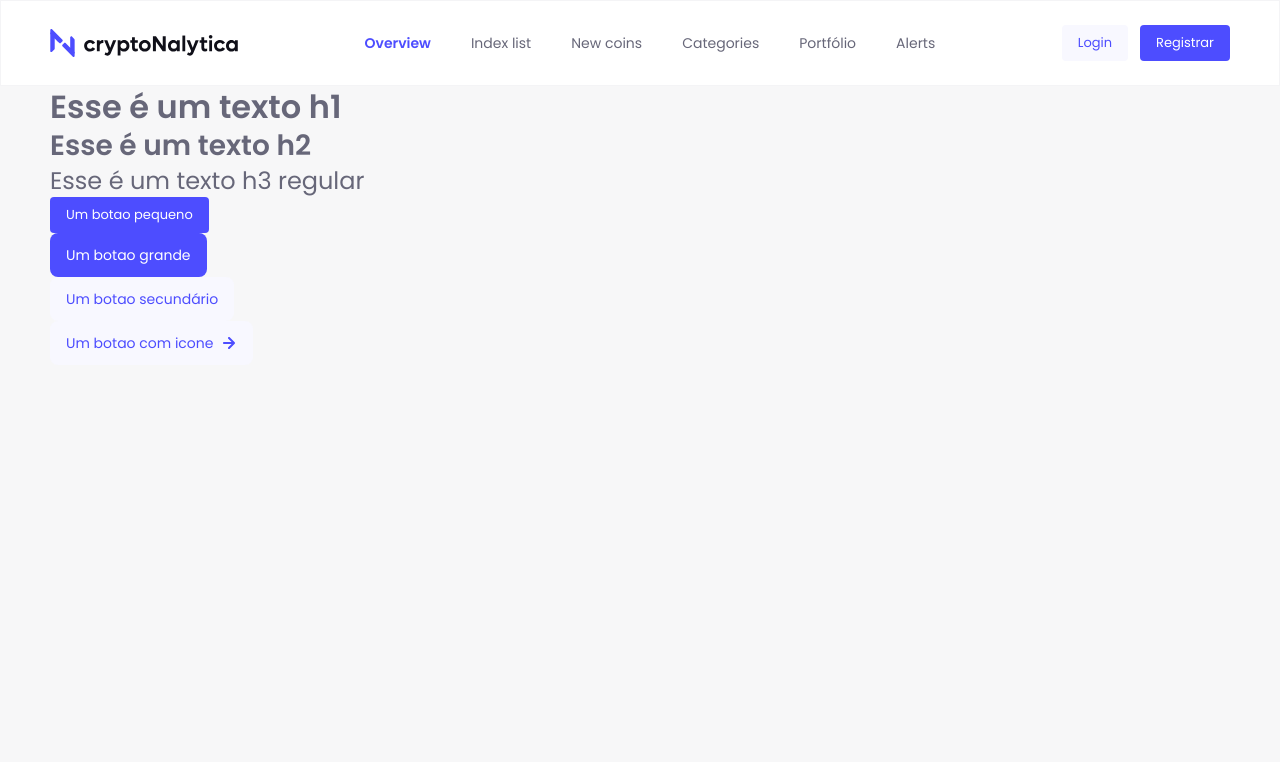
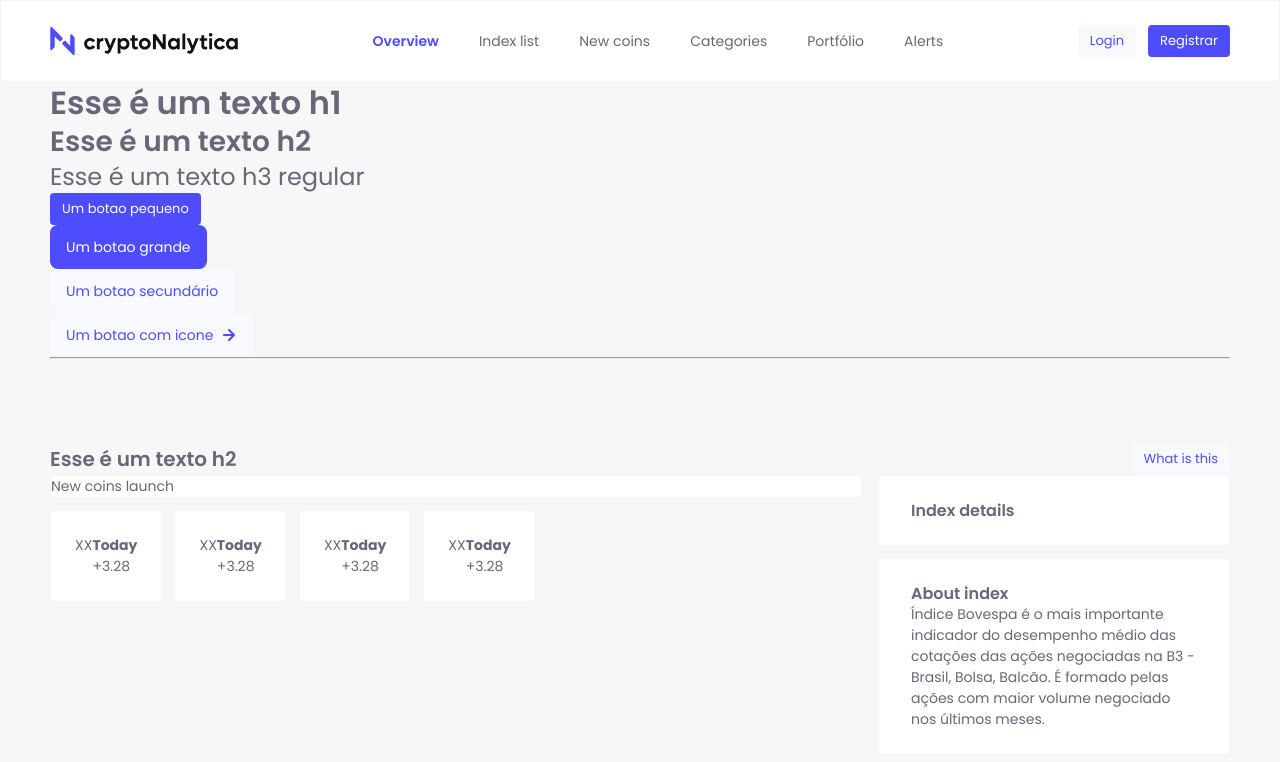
Before and after one commit to criptonalytica/cryptonalytica, a Nuxt app: page / in a window 1280 px wide. Shown: the top 762 px of the page. Built offline with nearby package versions, Linux system fonts and the light colour scheme.

Commit message:
start cards struture

```diff
--- a/assets/scss/_basics.scss
+++ b/assets/scss/_basics.scss
@@ -85,3 +85,5 @@ button {
     flex: 2;
   }
 }
+
+.w100 {width: 100%;}
--- a/assets/scss/main.scss
+++ b/assets/scss/main.scss
@@ -16,7 +16,7 @@ body {
 }
 
 // Default box
-.box {
+.box, .card {
     background: white;
     border: var(--border-grey-1);
     &.h32 {padding-left: 32px; padding-right: 32px;}
--- a/components/designsystem/nButton.vue
+++ b/components/designsystem/nButton.vue
@@ -116,9 +116,9 @@ button {
 
   // Sizes
   &.small {
-    min-height: 36px;
-    min-width: 36px;
-    padding: 0 var(--spacing-xs);
+    min-height: 32px;
+    min-width: 32px;
+    padding: 0 var(--spacing-2-xs);
     border-radius: var(--border-radius-xs);
     font-size: var(--text-s12-font-size);
   }
--- a/pages/index.vue
+++ b/pages/index.vue
@@ -1,7 +1,8 @@
 <template>
-   <main>
+   <section>
     <Header />
-      <div class="container" id="content">
+
+      <main class="container">
           <n-text type="h1">Esse é um texto h1</n-text>
           <n-text type="h2">Esse é um texto h2</n-text>
           <n-text type="h3" weight="regular">Esse é um texto h3 regular</n-text>
@@ -11,8 +12,47 @@
           <n-button size="medium">Um botao grande</n-button>
           <n-button size="medium" hierarchy="secondary">Um botao secundário</n-button>
           <n-button size="medium" hierarchy="secondary" iconPosition="right" icon="arrow-right">Um botao com icone</n-button>
-      </div>
-    </main>
+
+          <hr>
+          <br><br><br><br>
+
+        <section id="new-coins-index">
+            <div class="top-box flex between middle">
+                <n-text type="h4">Esse é um texto h2</n-text>
+                <n-button size="small" hierarchy="secondary">What is this</n-button>
+            </div>
+
+            <section class="flex gap-spacing-xs">
+                <section class="flex column gap-spacing-2-xs flex-1">
+                    <section id="new-coins-launch" class="card w100">
+                        New coins launch
+                    </section>
+                    <section id="new-coins-numbers" class="flex gap-spacing-2-xs">
+                        <div v-for="x in [1,2,3,4]" class="flex card card h24 v24">
+                            <div class="icon">XX</div>
+                            <div class="text">
+                                <h4>Today</h4>
+                                <span class="number up">+3.28</span>
+                            </div>
+                        </div>
+                    </section>
+                </section>
+                <section id="index-info" class="flex column gap-spacing-2-xs">
+                    <div id="index-defail" class="card h32 v24 w100">
+                        <n-text type="h6">Index details</n-text>
+                    </div>
+                    <div id="index-about" class="card h32 v24">
+                        <n-text type="h6">About index</n-text>
+                        <article>
+                            <p>Índice Bovespa é o mais importante indicador do desempenho médio das cotações das ações negociadas na B3 - Brasil, Bolsa, Balcão. É formado pelas ações com maior volume negociado nos últimos meses. </p>
+                        </article>
+                    </div>
+                </section>
+            </section>
+
+        </section>
+      </main>
+    </section>
 </template>
 
 <script>
@@ -29,5 +69,8 @@ export default {
 }
 </script>
 
-<style  scoped>
+<style lang="scss" scoped>
+    #index-info {
+        max-width: 352px;
+    }
 </style>
```
